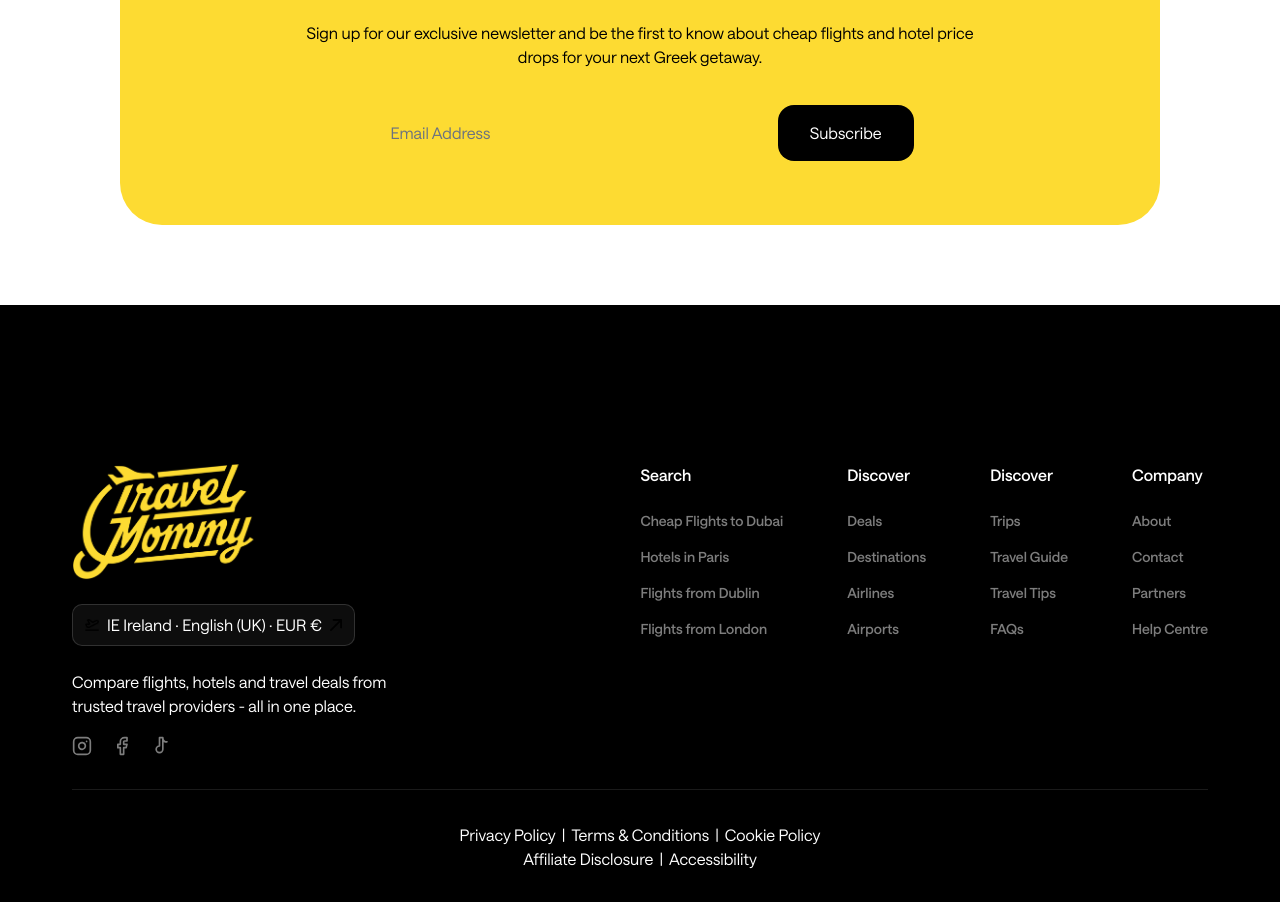
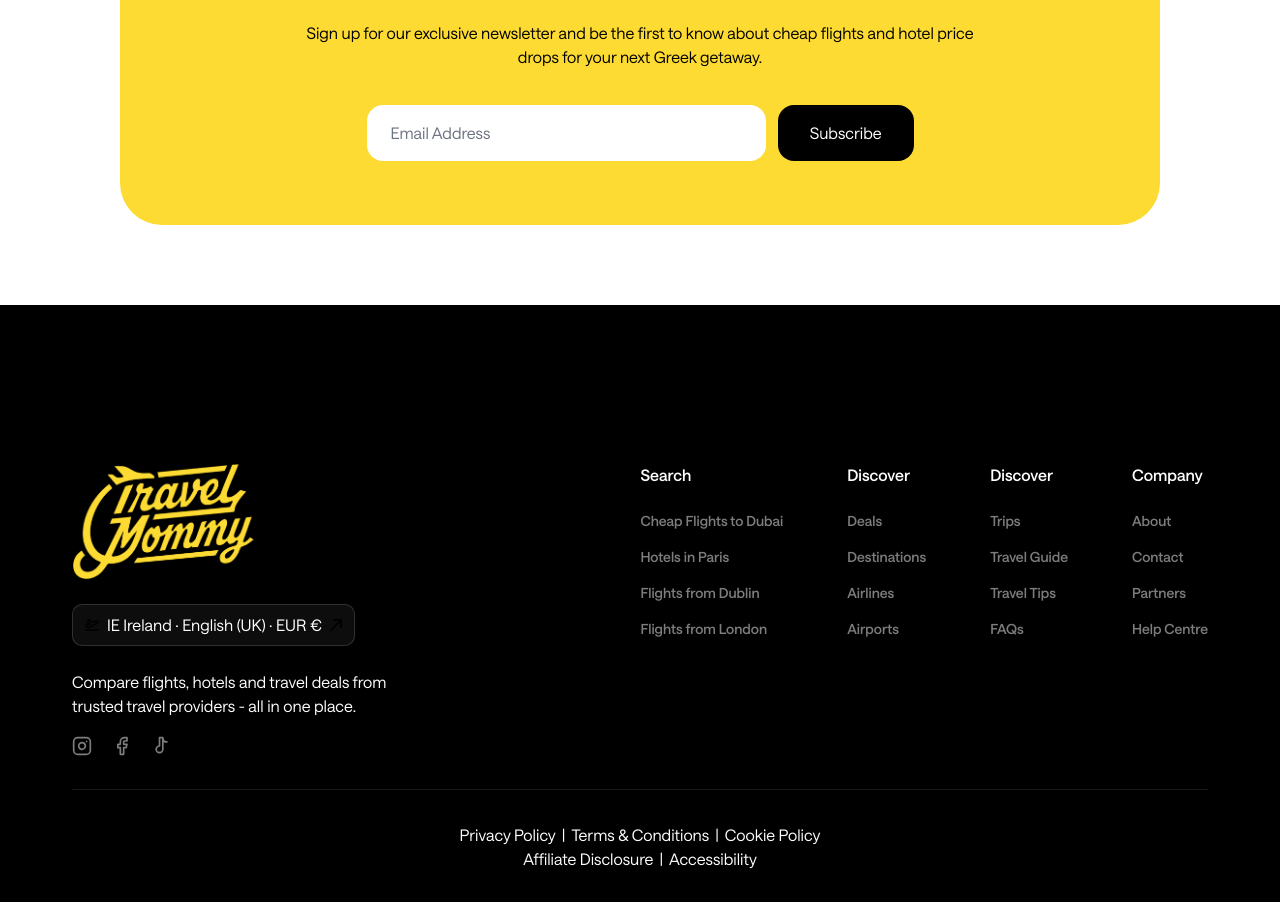
Before and after one commit to ahsan693/Travel-Agency, a Next.js app: page /travel in a window 1280 px wide. Shown: the part 6558-7460 px from the top of the page. Built offline with nearby package versions, Linux system fonts and the light colour scheme.

Commit message:
search widget

```diff
--- a/app/travel/page.tsx
+++ b/app/travel/page.tsx
@@ -675,11 +675,11 @@ function TravelHelpSection() {
             Sign up for our exclusive newsletter and be the first to know about cheap flights and hotel price drops for your next Greek getaway.
           </p>
           <form className="mt-[36px] flex w-full max-w-[547px] flex-col gap-[12px] sm:flex-row">
-            <input
-              type="email"
-              placeholder="Email Address"
-              className="h-[56px] flex-1 rounded-[16px] px-[24px] font-sans text-[16px] font-normal text-[#000000] placeholder:text-[#6B7280] focus:outline-none focus:ring-2 focus:ring-black/5"
-            />
+           <input
+  type="email"
+  placeholder="Email Address"
+  className="bg-[#FFFFFF] h-[56px] flex-1 rounded-[16px] px-[24px] font-sans text-[16px] font-normal text-[#000000] placeholder:text-[#6B7280] focus:outline-none focus:ring-2 focus:ring-black/5"
+/>
             <button
               type="submit"
               className="flex h-[56px] shrink-0 items-center justify-center rounded-[16px] bg-[#000000] px-[32px] font-sans text-[16px] font-medium text-[#FFFFFF] transition-all hover:bg-neutral-800 active:scale-95"
```
